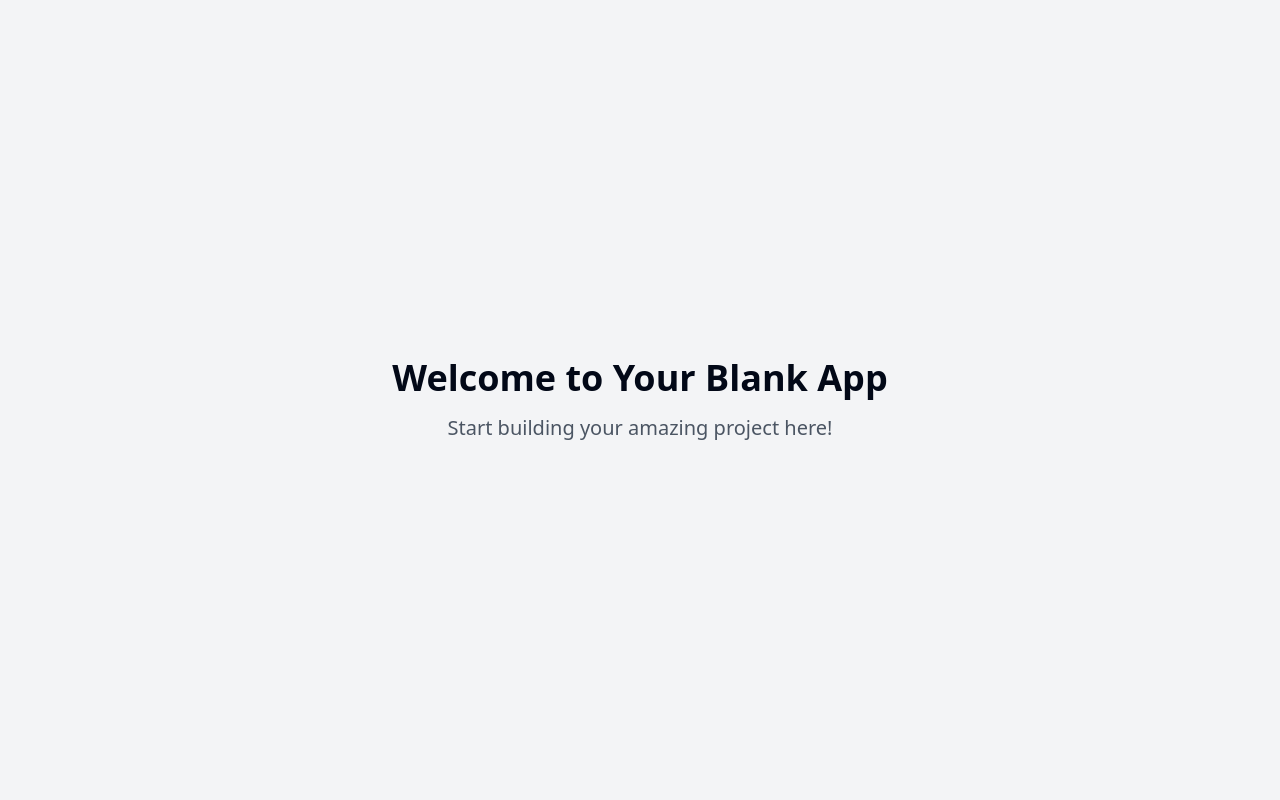
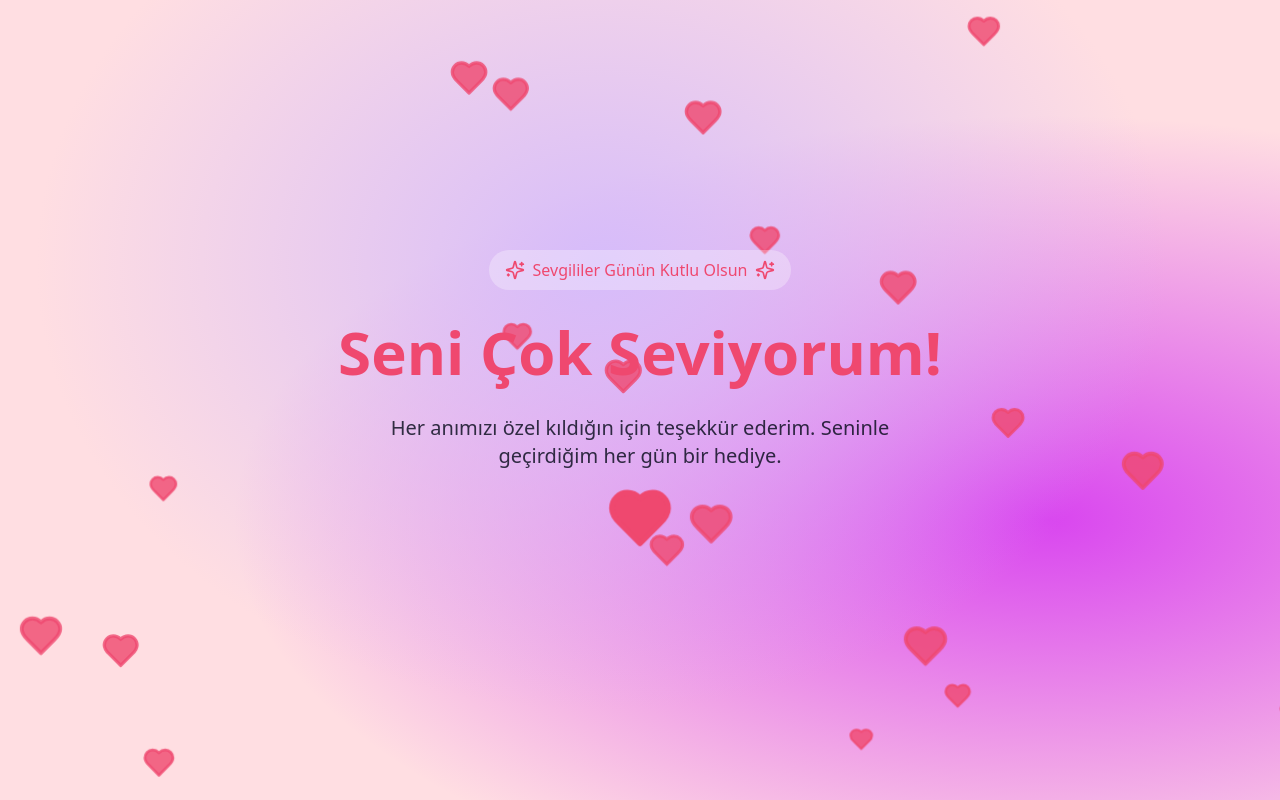
Before and after one commit to elanurleylek/heart-animation-gift, a React (Vite) app: page / in a window 1280 px wide. Built offline with nearby package versions, Linux system fonts and the light colour scheme.

Commit message:
Add Valentine's Day page
This commit adds a new page for Valentine's Day, featuring animations and hearts.

```diff
--- a/src/index.css
+++ b/src/index.css
@@ -1,3 +1,4 @@
+
 @tailwind base;
 @tailwind components;
 @tailwind utilities;
@@ -6,87 +7,46 @@
   :root {
     --background: 0 0% 100%;
     --foreground: 222.2 84% 4.9%;
-
     --card: 0 0% 100%;
     --card-foreground: 222.2 84% 4.9%;
-
     --popover: 0 0% 100%;
     --popover-foreground: 222.2 84% 4.9%;
-
-    --primary: 222.2 47.4% 11.2%;
+    --primary: 346 84% 61%;
     --primary-foreground: 210 40% 98%;
-
-    --secondary: 210 40% 96.1%;
+    --secondary: 270 76% 85%;
     --secondary-foreground: 222.2 47.4% 11.2%;
-
     --muted: 210 40% 96.1%;
     --muted-foreground: 215.4 16.3% 46.9%;
-
-    --accent: 210 40% 96.1%;
+    --accent: 270 76% 85%;
     --accent-foreground: 222.2 47.4% 11.2%;
-
     --destructive: 0 84.2% 60.2%;
     --destructive-foreground: 210 40% 98%;
-
     --border: 214.3 31.8% 91.4%;
     --input: 214.3 31.8% 91.4%;
-    --ring: 222.2 84% 4.9%;
-
+    --ring: 346 84% 61%;
     --radius: 0.5rem;
-
-    --sidebar-background: 0 0% 98%;
-
-    --sidebar-foreground: 240 5.3% 26.1%;
-
-    --sidebar-primary: 240 5.9% 10%;
-
-    --sidebar-primary-foreground: 0 0% 98%;
-
-    --sidebar-accent: 240 4.8% 95.9%;
-
-    --sidebar-accent-foreground: 240 5.9% 10%;
-
-    --sidebar-border: 220 13% 91%;
-
-    --sidebar-ring: 217.2 91.2% 59.8%;
   }
 
   .dark {
     --background: 222.2 84% 4.9%;
     --foreground: 210 40% 98%;
-
     --card: 222.2 84% 4.9%;
     --card-foreground: 210 40% 98%;
-
     --popover: 222.2 84% 4.9%;
     --popover-foreground: 210 40% 98%;
-
-    --primary: 210 40% 98%;
+    --primary: 346 84% 61%;
     --primary-foreground: 222.2 47.4% 11.2%;
-
     --secondary: 217.2 32.6% 17.5%;
     --secondary-foreground: 210 40% 98%;
-
     --muted: 217.2 32.6% 17.5%;
     --muted-foreground: 215 20.2% 65.1%;
-
     --accent: 217.2 32.6% 17.5%;
     --accent-foreground: 210 40% 98%;
-
     --destructive: 0 62.8% 30.6%;
     --destructive-foreground: 210 40% 98%;
-
     --border: 217.2 32.6% 17.5%;
     --input: 217.2 32.6% 17.5%;
     --ring: 212.7 26.8% 83.9%;
-    --sidebar-background: 240 5.9% 10%;
-    --sidebar-foreground: 240 4.8% 95.9%;
-    --sidebar-primary: 224.3 76.3% 48%;
-    --sidebar-primary-foreground: 0 0% 100%;
-    --sidebar-accent: 240 3.7% 15.9%;
-    --sidebar-accent-foreground: 240 4.8% 95.9%;
-    --sidebar-border: 240 3.7% 15.9%;
-    --sidebar-ring: 217.2 91.2% 59.8%;
   }
 }
 
@@ -94,8 +54,55 @@
   * {
     @apply border-border;
   }
-
   body {
     @apply bg-background text-foreground;
   }
 }
+
+@keyframes float {
+  0%, 100% {
+    transform: translateY(0);
+  }
+  50% {
+    transform: translateY(-20px);
+  }
+}
+
+@keyframes pulse {
+  0%, 100% {
+    transform: scale(1);
+  }
+  50% {
+    transform: scale(1.1);
+  }
+}
+
+@keyframes fadeIn {
+  from {
+    opacity: 0;
+    transform: translateY(20px);
+  }
+  to {
+    opacity: 1;
+    transform: translateY(0);
+  }
+}
+
+.animate-float {
+  animation: float 3s ease-in-out infinite;
+}
+
+.animate-pulse-slow {
+  animation: pulse 2s ease-in-out infinite;
+}
+
+.animate-fade-in {
+  animation: fadeIn 0.5s ease-out forwards;
+}
+
+.heart-background {
+  background-color: #FFDEE2;
+  background-image:
+    radial-gradient(at 47% 33%, rgb(214, 188, 250) 0, transparent 59%),
+    radial-gradient(at 82% 65%, rgb(217, 70, 239) 0, transparent 55%);
+}
--- a/src/pages/Index.tsx
+++ b/src/pages/Index.tsx
@@ -1,11 +1,95 @@
-// Update this page (the content is just a fallback if you fail to update the page)
+
+import React, { useEffect, useState } from 'react';
+import { Heart, Sparkles } from 'lucide-react';
+
+const FloatingHeart = ({ style }: { style?: React.CSSProperties }) => (
+  <div
+    className="absolute animate-float"
+    style={{
+      ...style,
+      animationDelay: `${Math.random() * 2}s`,
+      animationDuration: `${3 + Math.random() * 2}s`
+    }}
+  >
+    <Heart
+      className="text-primary/80 animate-pulse-slow"
+      size={24 + Math.random() * 24}
+      fill="currentColor"
+    />
+  </div>
+);
 
 const Index = () => {
+  const [hearts, setHearts] = useState<React.ReactNode[]>([]);
+  const [showMessage, setShowMessage] = useState(false);
+
+  useEffect(() => {
+    // Generate initial floating hearts
+    const initialHearts = Array.from({ length: 20 }, (_, i) => (
+      <FloatingHeart
+        key={i}
+        style={{
+          left: `${Math.random() * 100}%`,
+          top: `${Math.random() * 100}%`,
+        }}
+      />
+    ));
+    setHearts(initialHearts);
+
+    // Show message with delay for animation
+    setTimeout(() => setShowMessage(true), 500);
+  }, []);
+
+  const addHeart = (e: React.MouseEvent) => {
+    const rect = (e.target as Element).getBoundingClientRect();
+    const x = e.clientX - rect.left;
+    const y = e.clientY - rect.top;
+
+    const newHeart = (
+      <FloatingHeart
+        key={Date.now()}
+        style={{
+          left: x,
+          top: y,
+          position: 'absolute',
+        }}
+      />
+    );
+
+    setHearts(prev => [...prev, newHeart]);
+  };
+
   return (
-    <div className="min-h-screen flex items-center justify-center bg-gray-100">
-      <div className="text-center">
-        <h1 className="text-4xl font-bold mb-4">Welcome to Your Blank App</h1>
-        <p className="text-xl text-gray-600">Start building your amazing project here!</p>
+    <div
+      className="relative min-h-screen heart-background overflow-hidden"
+      onClick={addHeart}
+    >
+      {hearts}
+
+      <div className="relative z-10 min-h-screen flex flex-col items-center justify-center px-4 py-12">
+        <div className={`text-center space-y-8 ${showMessage ? 'animate-fade-in' : 'opacity-0'}`}>
+          <div className="inline-flex items-center justify-center space-x-2 bg-white/30 backdrop-blur-sm px-4 py-2 rounded-full">
+            <Sparkles className="text-primary" size={20} />
+            <span className="text-primary font-medium">Sevgililer Günün Kutlu Olsun</span>
+            <Sparkles className="text-primary" size={20} />
+          </div>
+
+          <h1 className="text-4xl md:text-6xl font-bold text-primary">
+            Seni Çok Seviyorum!
+          </h1>
+
+          <div className="max-w-lg mx-auto space-y-4">
+            <p className="text-lg md:text-xl text-foreground/80">
+              Her anımızı özel kıldığın için teşekkür ederim. Seninle geçirdiğim her gün bir hediye.
+            </p>
+
+            <Heart
+              className="mx-auto text-primary animate-pulse-slow"
+              size={64}
+              fill="currentColor"
+            />
+          </div>
+        </div>
       </div>
     </div>
   );
```
